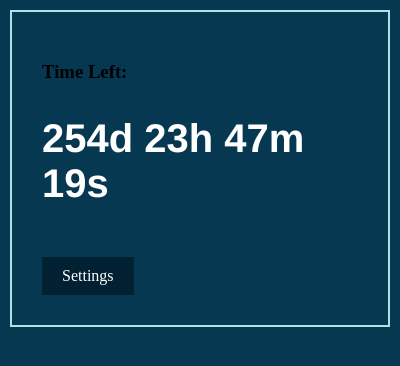
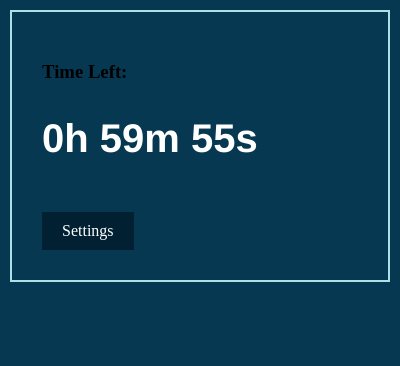
Before and after one commit to gloriasun4/Blokd, a browser extension: page popup.html in a window 400 px wide. Drawn offline with Linux system fonts and the light colour scheme.

Commit message:
Made timer start at one hour

```diff
--- a/popup.html
+++ b/popup.html
@@ -14,21 +14,11 @@
 <h2 id="demo"></h2>
 
 <script>
-//TODO set original color to white
-/*
-Colors:
-dark navy - #011A27
-blueberry - #063852
-tangerine - #F0810F
-daffodil - #E6DF44
-Light blue: 1181bd
-Dark blue: 05283b
-*/
-
-
 
 // Set the date we're counting down to
-var countDownDate = new Date("Jan 5, 2022 15:37:25").getTime();
+var countDownDate = new Date();
+countDownDate.setHours(countDownDate.getHours() + 1);
+var countDownTime = countDownDate.getTime();
 
 // Update the count down every 1 second
 var x = setInterval(function() {
@@ -37,7 +27,7 @@ var x = setInterval(function() {
   var now = new Date().getTime();
 
   // Find the distance between now and the count down date
-  var distance = countDownDate - now;
+  var distance = countDownTime - now;
 
   // Time calculations for days, hours, minutes and seconds
   var days = Math.floor(distance / (1000 * 60 * 60 * 24));
@@ -46,7 +36,7 @@ var x = setInterval(function() {
   var seconds = Math.floor((distance % (1000 * 60)) / 1000);
 
   // Display the result in the element with id="demo"
-  document.getElementById("demo").innerHTML = days + "d " + hours + "h "
+  document.getElementById("demo").innerHTML = hours + "h "
   + minutes + "m " + seconds + "s ";
 
   //TODO If count down reaches 5 minutes, change color to yellow
@@ -61,13 +51,14 @@ var x = setInterval(function() {
   if (distance < 0) {
     clearInterval(x);
     document.getElementById("demo").innerHTML = "Time's up!";
+    //document.getElementById("demo").innerText =
   }
 }, 1000);
 
 //TODO add random meme generation
 
 </script>
-<!-- TODO need website link <a href="">Read More</a> -->
+
 <br>
 <a href="settings.html">Settings</a>
 </body>
```
